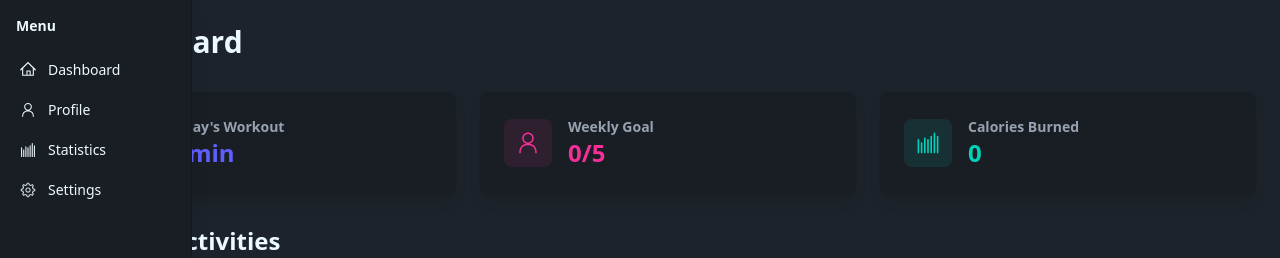
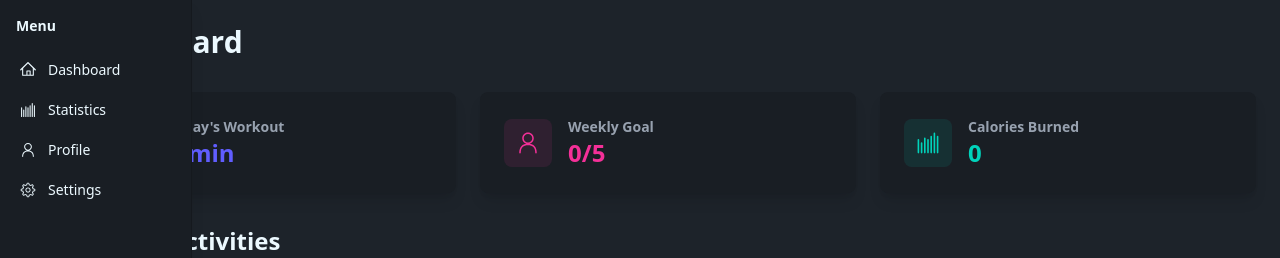
Before and after one commit to daleksiev/simple-track, a Next.js app: page / in a window 1280 px wide. Shown: the top 258 px of the page. Built offline with nearby package versions, Linux system fonts and the light colour scheme.

Commit message:
Add links to the nav

```diff
--- a/src/app/layout.tsx
+++ b/src/app/layout.tsx
@@ -1,7 +1,6 @@
 import { Metadata } from "next";
 import "./globals.css";
 import { Drawer } from "@/components/core/layout/Drawer";
-import { ClientWrapper } from "@/components/core/navigation/ClientWrapper";
 
 export const metadata: Metadata = {
   title: "Track Fitness",
@@ -16,9 +15,7 @@ export default function RootLayout({
   return (
     <html lang="en" data-theme="dark">
       <body className="min-h-screen bg-base-100" suppressHydrationWarning>
-        <ClientWrapper>
-          <Drawer />
-        </ClientWrapper>
+        <Drawer />
         <main className="ml-14 transition-all duration-300">{children}</main>
       </body>
     </html>
--- a/src/components/core/navigation/Navigation.tsx
+++ b/src/components/core/navigation/Navigation.tsx
@@ -1,5 +1,6 @@
 "use client";
 
+import Link from "next/link";
 import {
   HomeIcon,
   PersonIcon,
@@ -11,11 +12,15 @@ interface NavItemProps {
   icon: React.ReactNode;
   title: string;
   isExpanded: boolean;
+  href: string;
 }
 
-const NavItem = ({ icon, title, isExpanded }: NavItemProps) => (
+const NavItem = ({ icon, title, isExpanded, href }: NavItemProps) => (
   <li>
-    <a className="flex items-center gap-3 px-3 py-2 hover:bg-base-200 rounded-lg mx-2">
+    <Link
+      href={href}
+      className="flex items-center gap-3 px-3 py-2 hover:bg-base-200 rounded-lg mx-2"
+    >
       <span className="text-base">{icon}</span>
       <span
         className={`whitespace-nowrap transition-all duration-300 text-sm ${
@@ -24,16 +29,28 @@ const NavItem = ({ icon, title, isExpanded }: NavItemProps) => (
       >
         {title}
       </span>
-    </a>
+    </Link>
   </li>
 );
 
 export function Navigation({ isExpanded }: { isExpanded: boolean }) {
   const navItems = [
-    { icon: <HomeIcon className="w-4 h-4" />, title: "Dashboard" },
-    { icon: <PersonIcon className="w-4 h-4" />, title: "Profile" },
-    { icon: <BarChartIcon className="w-4 h-4" />, title: "Statistics" },
-    { icon: <GearIcon className="w-4 h-4" />, title: "Settings" },
+    { icon: <HomeIcon className="w-4 h-4" />, title: "Dashboard", href: "/" },
+    {
+      icon: <BarChartIcon className="w-4 h-4" />,
+      title: "Statistics",
+      href: "/statistics",
+    },
+    {
+      icon: <PersonIcon className="w-4 h-4" />,
+      title: "Profile",
+      href: "/profile",
+    },
+    {
+      icon: <GearIcon className="w-4 h-4" />,
+      title: "Settings",
+      href: "/settings",
+    },
   ];
 
   return (
@@ -54,6 +71,7 @@ export function Navigation({ isExpanded }: { isExpanded: boolean }) {
             icon={item.icon}
             title={item.title}
             isExpanded={isExpanded}
+            href={item.href}
           />
         ))}
       </ul>
```
